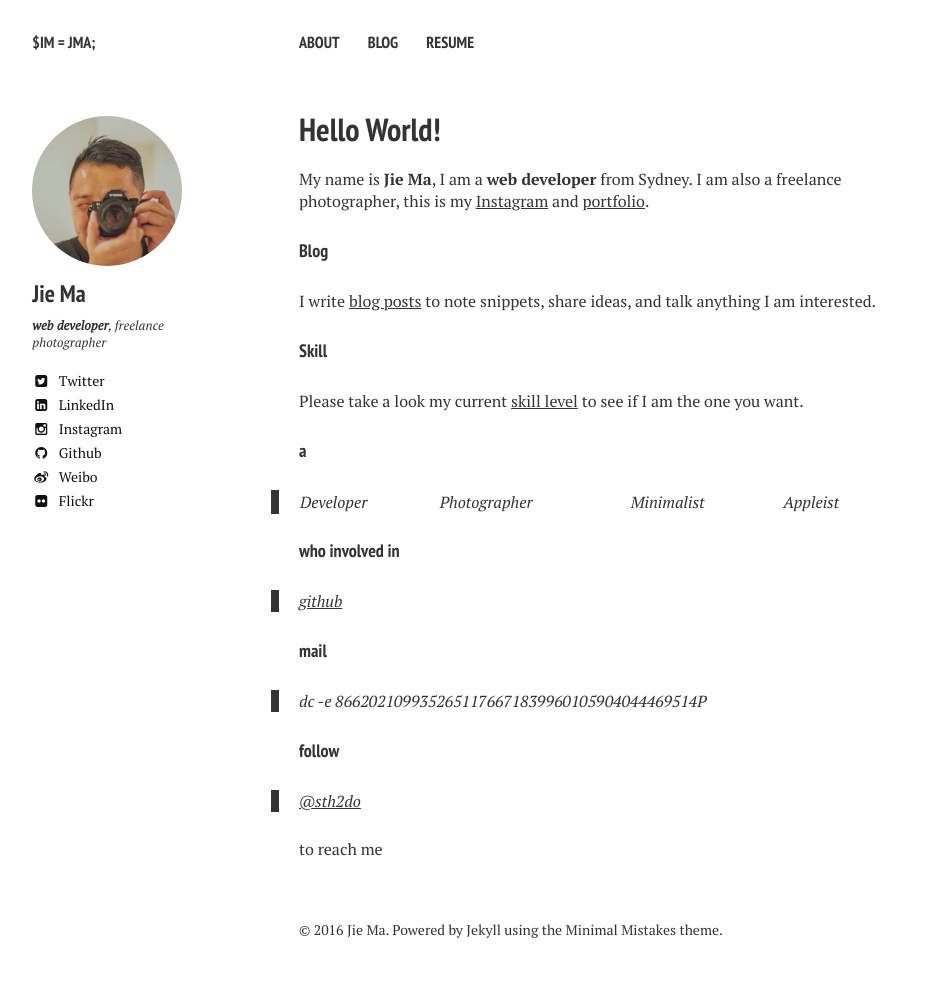
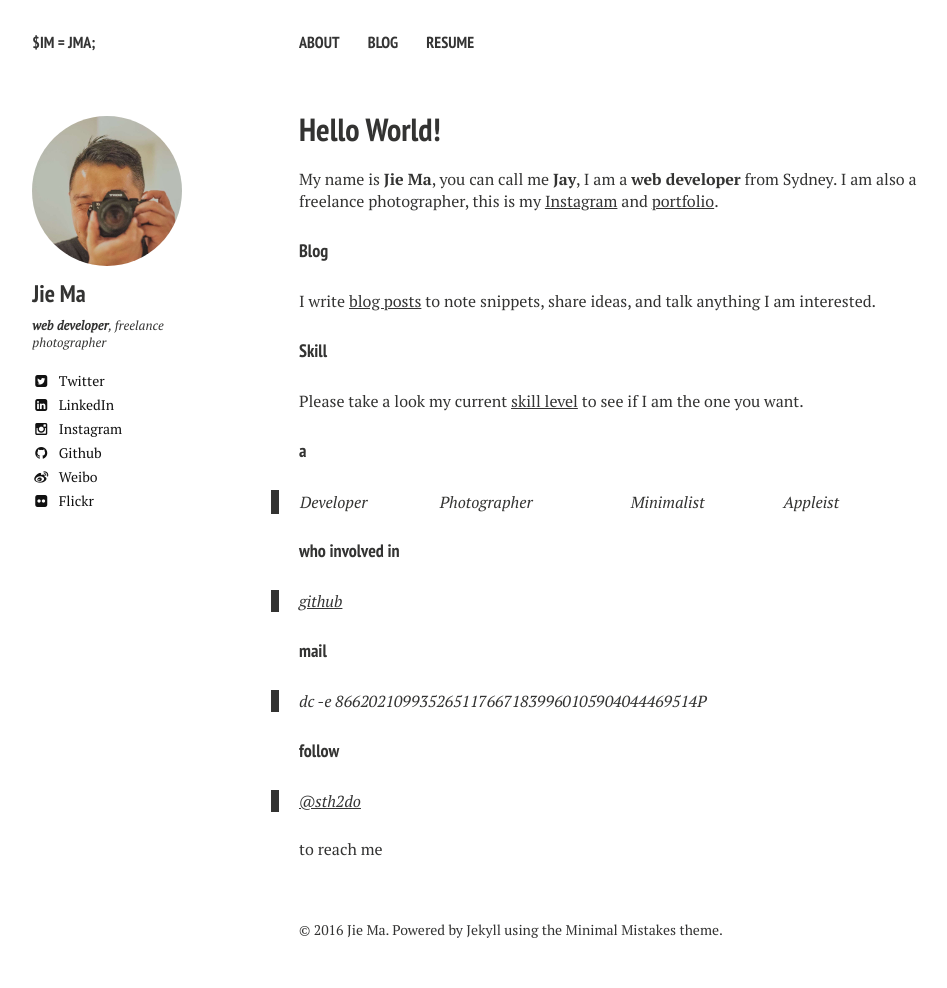
Before and after one commit to imdecoder/imdecoder.github.io, a Jekyll site: the page built from index.md, in a window 1280 px wide. Shown: the whole page, without its empty margins (21-968 px from the left). Built offline with Jekyll 4.4.1, drawn with Linux system fonts in a browser that asks for light colours; nearby versions of some CDN libraries.

Commit message:
add eng name

```diff
--- a/_includes/_about.html
+++ b/_includes/_about.html
@@ -1,6 +1,6 @@
 <h1>Hello World!</h1>
     <div class="article-wrap">
-      <p>My name is <strong>{{ site.owner.name }}</strong>, I am a <strong>web developer</strong> from Sydney.
+      <p>My name is <strong>{{ site.owner.name }}</strong>, you can call me <strong>Jay</strong>, I am a <strong>web developer</strong> from Sydney.
       I am also a freelance photographer, this is my <a href="https://www.instagram.com/{{ site.owner.instagram }}" target="_blank">Instagram</a> and <a href="http://www.flickr.com/{{ site.owner.flickr }}" target="_blank">portfolio</a>.</p>
 
       <h4>Blog</h4>
```
